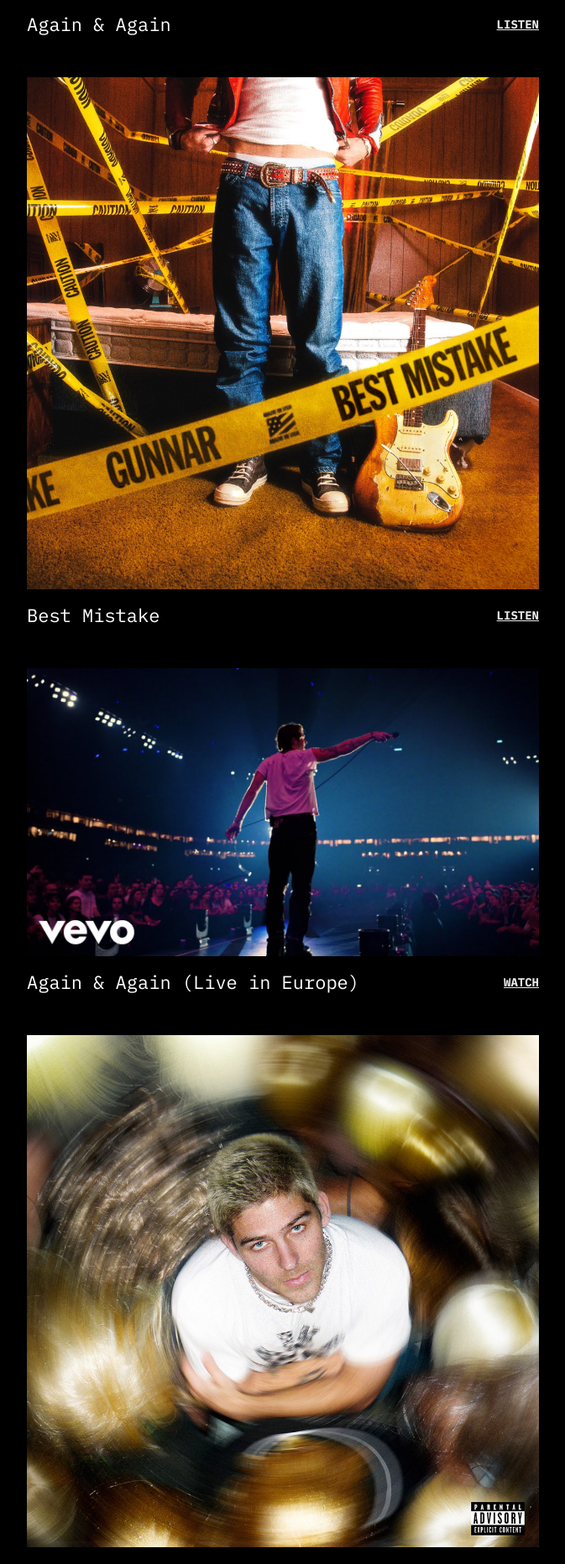
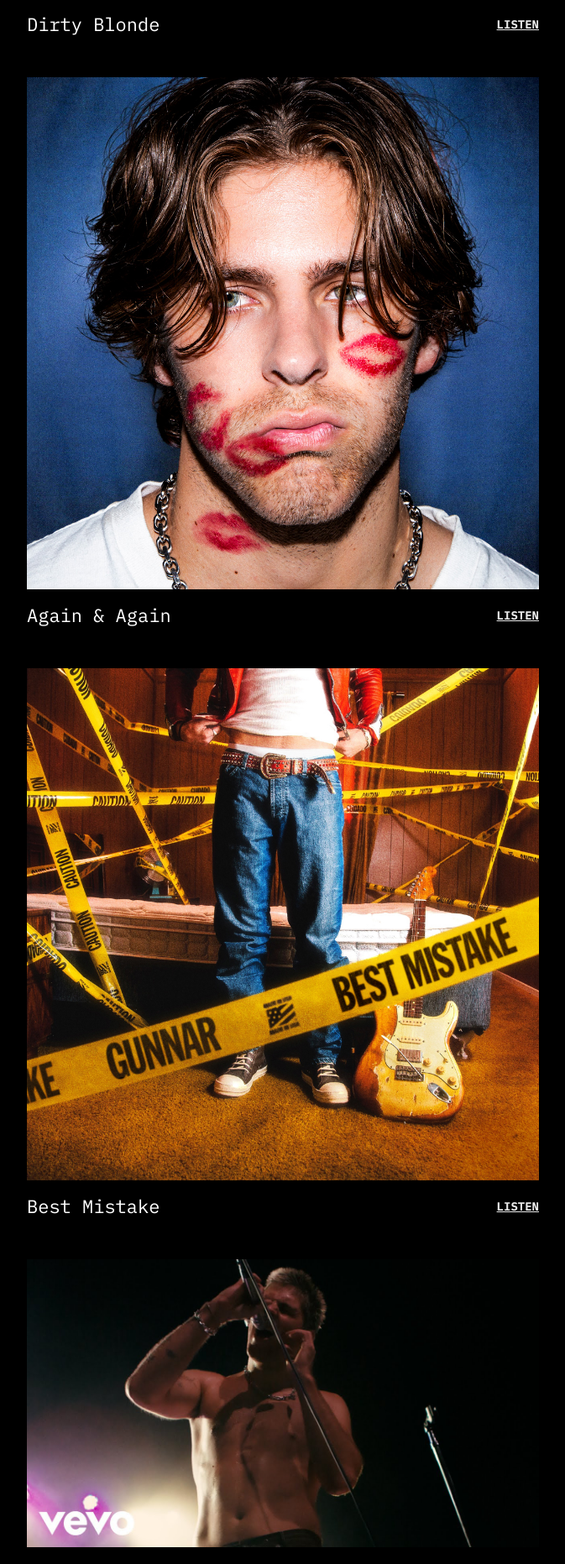
Before and after one commit to theyoungastronauts/gunnar-epk, a Next.js app: page / in a window 1280 px wide. Shown: the part 5358-7221 px from the top of the page at 84% size, without its empty margins (303-976 px from the left). Built offline with nearby package versions, Linux system fonts and the light colour scheme.

Commit message:
reorder media

```diff
--- a/src/sections/MusicAndVideosSection.tsx
+++ b/src/sections/MusicAndVideosSection.tsx
@@ -14,15 +14,15 @@ const MusicAndVideosSection = () => {
                     <h2>Music &amp; Videos</h2>
                     <div className="py-2"></div>
 
+                    <MediaItem image={'/images/media/dirtyblond.jpg'} title="Dirty Blonde" isVideo={false} url='https://open.spotify.com/album/7FI55AkxrAoh663kcB9VxD' />
                     <MediaItem image={'/images/media/again.jpg'} title='Again & Again' isVideo={false} url='https://streaklinks.com/BxXdp-CMTG0pfGhHOAYKxB4z/https%3A%2F%2Fgunnar.komi.io%2Fmusic%2Fagain--again' />
                     <MediaItem image={'/images/media/best-mistake.jpg'} title='Best Mistake' isVideo={false} url='https://gunnar.komi.io/music/best-mistake' />
+                    <MediaItem image={'/images/media/dirtyblond-video.jpg'} title="Dirty Blonde" isVideo={true} url='https://www.youtube.com/watch?v=111_oyTK8ng' />
                     <MediaItem image={'/images/media/again-live.jpg'} title="Again & Again (Live in Europe)" isVideo={true} url='https://streaklinks.com/BxXdp91rK_EpA131AgEWE0ZU/https%3A%2F%2Fwww.youtube.com%2Fwatch%3Fv%3DHHmjuJJoxsk' />
-                    <MediaItem image={'/images/media/dirtyblond.jpg'} title="Dirty Blonde" isVideo={false} url='https://open.spotify.com/album/7FI55AkxrAoh663kcB9VxD' />
                     <MediaItem image={'/images/media/cinnamon.jpg'} title='Cinnamon' isVideo={true} url='https://www.youtube.com/watch?v=AyoImuvM3Ns&ab_channel=GUNNARVEVO' />
                     <MediaItem image={'/images/media/bad-idea.jpg'} title='Bad Idea' isVideo={true} url='https://www.youtube.com/watch?v=8tBjbSAwBxo&ab_channel=GUNNARVEVO' />
                     <MediaItem image={'/images/media/fuck-a-broken-heart.jpg'} title='Fuck a Broken Heart' isVideo={true} url='https://www.youtube.com/watch?v=qVGIvGx7Ojc&ab_channel=GUNNARVEVO' />
                     <MediaItem image={'/images/media/they-didnt-tell-me.jpg'} title="They Didn't Tell Me" isVideo={true} url='https://www.youtube.com/watch?v=oh-UEVpqT-k&ab_channel=GUNNARVEVO' />
-                    <MediaItem image={'/images/media/dirtyblond-video.jpg'} title="Dirty Blonde" isVideo={true} url='https://www.youtube.com/watch?v=111_oyTK8ng' />
                 </Wrapper>
 
 
```
